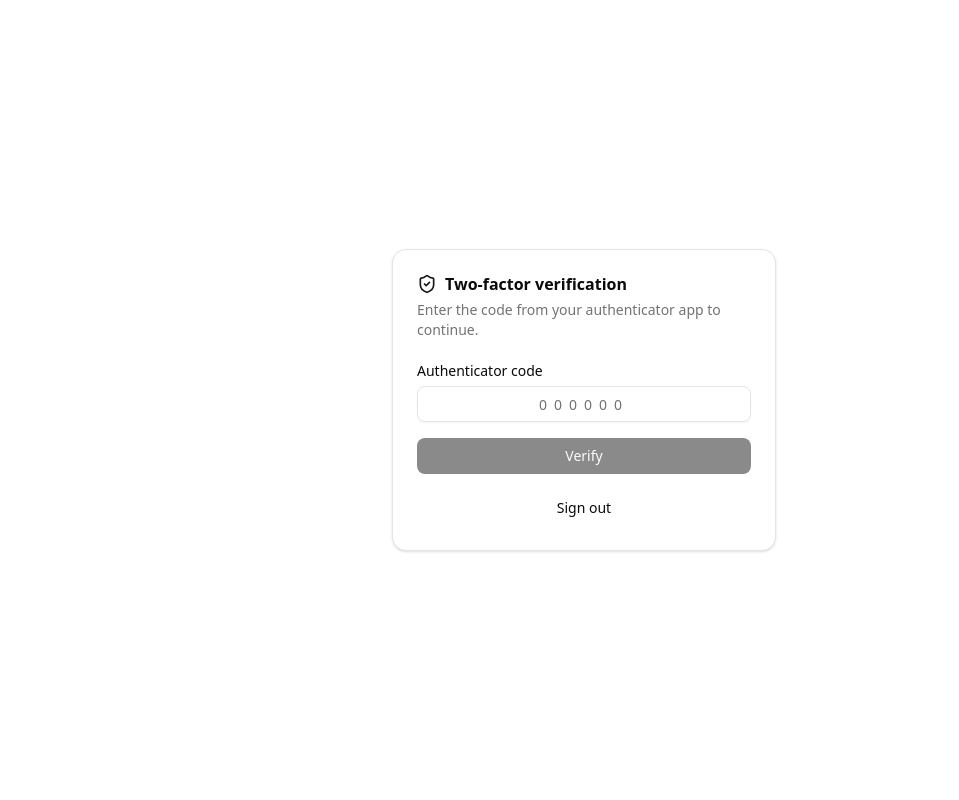
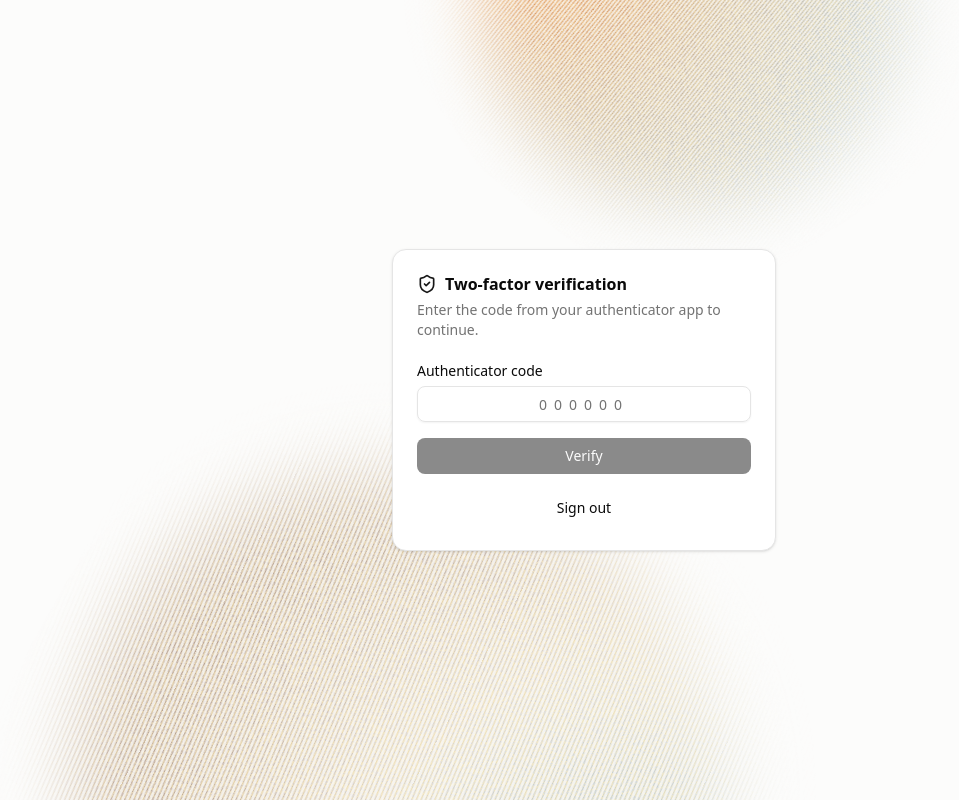
Before and after one commit to damingerdai/fieldglass-app, a Next.js app: page /mfa in a window 1280 px wide. Shown: the whole page, without its empty margins (56-1015 px from the left). Built offline with nearby package versions, Linux system fonts and the light colour scheme; no server answers.

Commit message:
feat(auth): add animated hero background

```diff
--- /dev/null
+++ b/app/(auth)/auth-global.css
@@ -0,0 +1,123 @@
+/* Background artwork and motion adapted from https://home.mosi.cn/hero. */
+.auth-layout {
+  background-color: #fcfcfb;
+}
+
+.dark .auth-layout {
+  background-color: var(--background);
+}
+
+.auth-ball-position {
+  position: absolute;
+}
+
+.auth-ball-position-one {
+  left: clamp(-150px, -15vw, -200px);
+  bottom: clamp(-200px, -25vw, -327px);
+  width: clamp(400px, 65vw, 948.27px);
+  height: clamp(356px, 58vw, 845.01px);
+}
+
+.auth-ball-position-two {
+  right: clamp(-200px, -20vw, -318.47px);
+  top: clamp(-250px, -30vw, -411.63px);
+  width: clamp(500px, 82vw, 1185.34px);
+  height: clamp(445px, 73vw, 1056.26px);
+}
+
+.auth-ball {
+  width: 100%;
+  height: 100%;
+  background-size: 100% 100%;
+  background-repeat: no-repeat;
+  transform-origin: center;
+  animation-duration: 16s;
+  animation-timing-function: linear;
+  animation-iteration-count: infinite;
+  animation-fill-mode: both;
+  will-change: transform;
+}
+
+.auth-ball-one {
+  background-image: url('/images/auth/hero-ball-1.svg');
+  transform: rotate(165deg);
+  animation-name: auth-ball-one-motion;
+}
+
+.auth-ball-two {
+  background-image: url('/images/auth/hero-ball-2.svg');
+  transform: rotate(277deg);
+  animation-name: auth-ball-two-motion;
+}
+
+@keyframes auth-ball-one-motion {
+  0% {
+    transform: translate(0) rotate(165deg);
+  }
+  15% {
+    transform: translate(220px, -240px) rotate(200deg);
+  }
+  28% {
+    transform: translate(420px, -480px) rotate(222deg);
+  }
+  34% {
+    transform: translate(520px, -600px) rotate(235deg);
+  }
+  38% {
+    transform: translate(600px, -660px) rotate(245deg);
+  }
+  48% {
+    transform: translate(700px, -600px) rotate(260deg);
+  }
+  58% {
+    transform: translate(780px, -360px) rotate(278deg);
+  }
+  68% {
+    transform: translate(640px, -160px) rotate(250deg);
+  }
+  82% {
+    transform: translate(360px, -60px) rotate(225deg);
+  }
+  to {
+    transform: translate(0) rotate(165deg);
+  }
+}
+@keyframes auth-ball-two-motion {
+  0% {
+    transform: translate(0) rotate(277deg);
+  }
+  15% {
+    transform: translate(-220px, 240px) rotate(245deg);
+  }
+  28% {
+    transform: translate(-420px, 480px) rotate(223deg);
+  }
+  34% {
+    transform: translate(-520px, 600px) rotate(210deg);
+  }
+  38% {
+    transform: translate(-600px, 660px) rotate(200deg);
+  }
+  48% {
+    transform: translate(-700px, 600px) rotate(190deg);
+  }
+  58% {
+    transform: translate(-780px, 360px) rotate(172deg);
+  }
+  68% {
+    transform: translate(-640px, 160px) rotate(200deg);
+  }
+  82% {
+    transform: translate(-360px, 60px) rotate(230deg);
+  }
+  to {
+    transform: translate(0) rotate(277deg);
+  }
+}
+
+@media (prefers-reduced-motion: reduce) {
+  .auth-ball {
+    animation: none;
+    will-change: auto;
+  }
+}
--- a/app/(auth)/layout.tsx
+++ b/app/(auth)/layout.tsx
@@ -1,7 +1,20 @@
+import './auth-global.css';
+
 export default function Layout({ children }: { children: React.ReactNode }) {
   return (
-    <div className="flex min-h-svh w-full items-center justify-center p-6 md:p-10">
-      <div className="w-full max-w-sm">
+    <div className="auth-layout relative isolate flex min-h-svh w-full items-center justify-center p-6 md:p-10">
+      <div
+        aria-hidden="true"
+        className="pointer-events-none absolute inset-0 -z-10 overflow-hidden"
+      >
+        <div className="auth-ball-position auth-ball-position-one">
+          <div className="auth-ball auth-ball-one" />
+        </div>
+        <div className="auth-ball-position auth-ball-position-two">
+          <div className="auth-ball auth-ball-two" />
+        </div>
+      </div>
+      <div className="relative w-full max-w-sm">
         <div className="flex flex-col gap-6">{children}</div>
       </div>
     </div>
```
Also changed, not shown: public/images/auth/hero-ball-1.svg (added), public/images/auth/hero-ball-2.svg (added).
